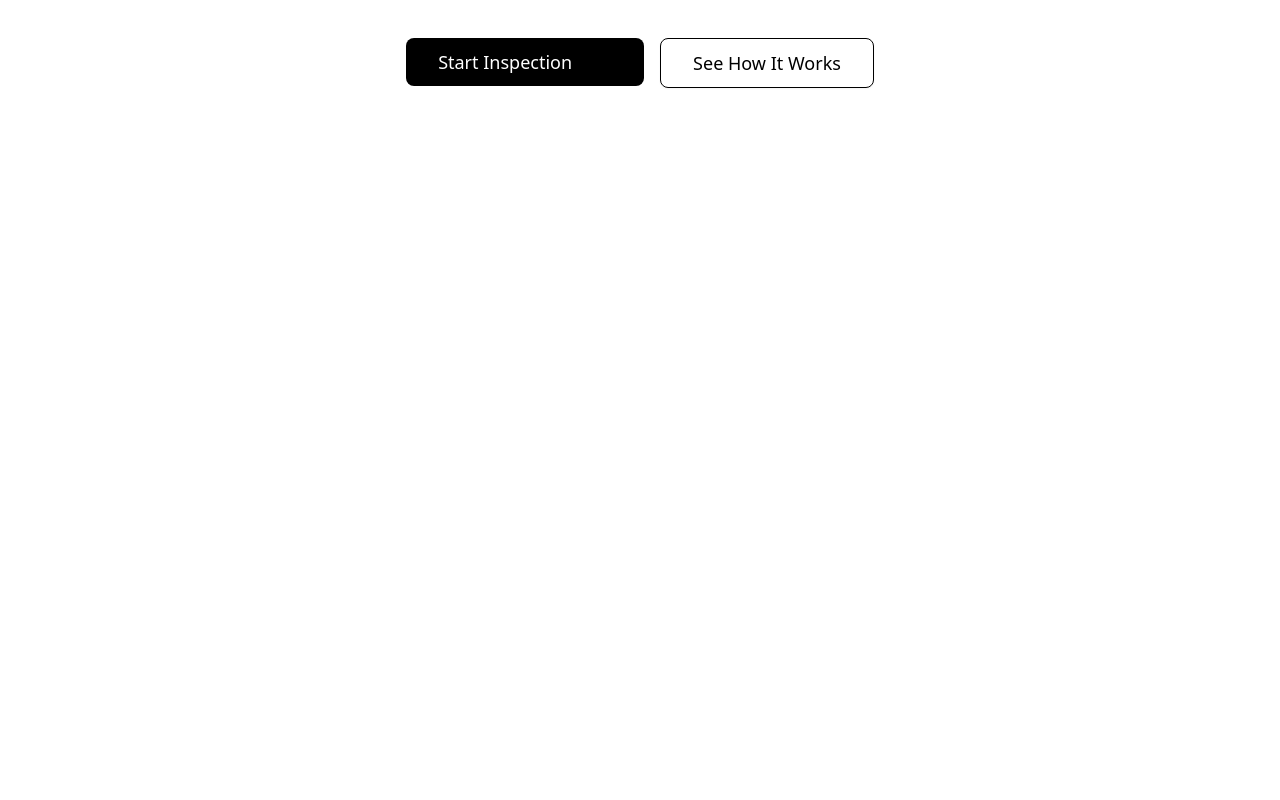
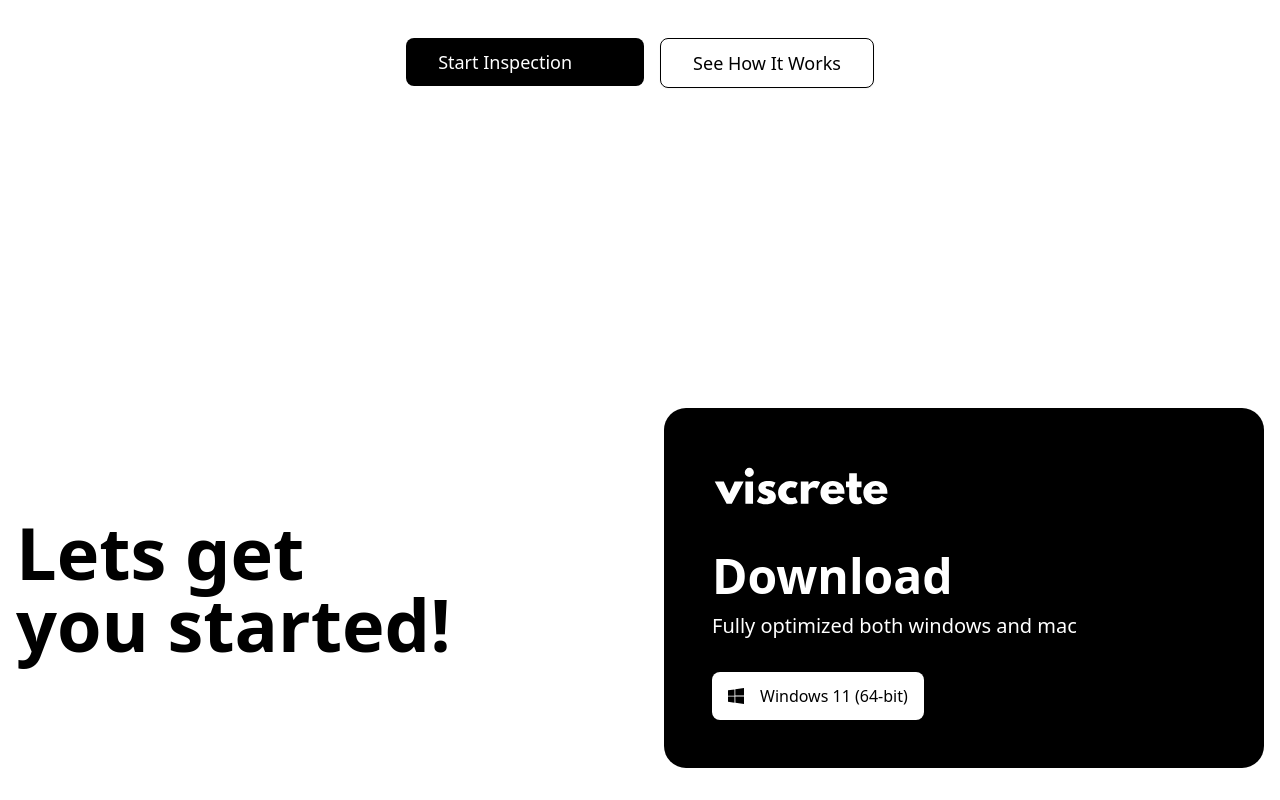
Before and after one commit to Magzzi/viscrete, a Next.js app in the folder frontend/: page / in a window 1280 px wide. Shown: the part 610-1410 px from the top of the page. Before the commit the page ends 800 px from the top, so only its background shows below. Built offline with nearby package versions, Linux system fonts and the light colour scheme; some icons are missing.

Commit message:
updated hero or home page

```diff
--- a/frontend/app/page.tsx
+++ b/frontend/app/page.tsx
@@ -5,7 +5,7 @@ import ChevronRightIcon from "@mui/icons-material/ChevronRight";
 
 export default function Home() {
   return (
-    <div className="min-h-screen bg-white dark:bg-black">
+    <div className="min-h-screen bg-[white] dark:bg-[#0c0c0c]">
       <Navbar />
       <main className="container mx-auto px-4 py-8">
         <div className="flex flex-col justify-center items-center space-y-6 md:space-y-8">
@@ -27,6 +27,69 @@ export default function Home() {
           </div>
         </div>
 
+        <div className="mt-60 md:mt-72 lg:mt-80">
+          <div className="grid grid-cols-1 lg:grid-cols-2 gap-8 lg:gap-12 items-center">
+            {/* Left Side - Text */}
+            <div className="text-center lg:text-left">
+              <h2 className="text-5xl md:text-6xl lg:text-7xl font-bold text-black dark:text-white">
+                Lets get<br />you started!
+              </h2>
+            </div>
+
+            {/* Right Side - Download Card */}
+            <div className="bg-black dark:bg-white rounded-3xl p-8 md:p-10 lg:p-12">
+              <div className="flex items-center justify-center lg:justify-start mb-6">
+                <Image
+                  src="/viscrete-dark.svg"
+                  alt="VISCRETE"
+                  width={180}
+                  height={60}
+                  priority
+                  className="dark:hidden"
+                />
+                <Image
+                  src="/viscrete-light.svg"
+                  alt="VISCRETE"
+                  width={180}
+                  height={60}
+                  priority
+                  className="dark:block"
+                />
+              </div>
+
+              <h3 className="text-4xl md:text-5xl font-bold text-white dark:text-black mb-3">
+                Download
+              </h3>
+
+              <p className="text-lg md:text-xl text-white dark:text-black mb-8">
+                Fully optimized both windows and mac
+              </p>
+
+              <div className="flex flex-col sm:flex-row gap-4">
+                <Button
+                  size="lg"
+                  className="cursor-pointer bg-white dark:bg-black text-black dark:text-white hover:bg-gray-100 dark:hover:bg-gray-900 px-6 py-6 text-base font-medium"
+                >
+                  <svg className="mr-2 h-5 w-5" viewBox="0 0 24 24" fill="currentColor">
+                    <path d="M0 3.449L9.75 2.1v9.451H0m10.949-9.602L24 0v11.4H10.949M0 12.6h9.75v9.451L0 20.699M10.949 12.6H24V24l-12.9-1.801"/>
+                  </svg>
+                  Windows 11 (64-bit)
+                </Button>
+
+                {/* <Button
+                  size="lg"
+                  className="disabled cursor-pointer bg-white dark:bg-black text-black dark:text-white hover:bg-gray-100 dark:hover:bg-gray-900 px-6 py-6 text-base font-medium"
+                >
+                  <svg className="mr-2 h-5 w-5" viewBox="0 0 24 24" fill="currentColor">
+                    <path d="M18.71 19.5c-.83 1.24-1.71 2.45-3.05 2.47-1.34.03-1.77-.79-3.29-.79-1.53 0-2 .77-3.27.82-1.31.05-2.3-1.32-3.14-2.53C4.25 17 2.94 12.45 4.7 9.39c.87-1.52 2.43-2.48 4.12-2.51 1.28-.02 2.5.87 3.29.87.78 0 2.26-1.07 3.81-.91.65.03 2.47.26 3.64 1.98-.09.06-2.17 1.28-2.15 3.81.03 3.02 2.65 4.03 2.68 4.04-.03.07-.42 1.44-1.38 2.83M13 3.5c.73-.83 1.94-1.46 2.94-1.5.13 1.17-.34 2.35-1.04 3.19-.69.85-1.83 1.51-2.95 1.42-.15-1.15.41-2.35 1.05-3.11z"/>
+                  </svg>
+                  MacOS 12+ (64-bit)
+                </Button> */}
+              </div>
+            </div>
+          </div>
+        </div>
+
       </main>
     </div>
   );
--- a/frontend/components/navbar.tsx
+++ b/frontend/components/navbar.tsx
@@ -23,7 +23,7 @@ export function Navbar() {
   }
 
   return (
-    <nav className="sticky top-0 md:top-5 z-50 p-2 md:p-2 w-full bg-white dark:bg-black border-b md:border-b-0 border-gray-200 dark:border-gray-800">
+    <nav className="sticky top-0 md:top-5 z-50 p-2 md:p-2 w-full bg-white dark:bg-[#0c0c0c] border-b md:border-b-0 border-gray-200 dark:border-gray-800">
       <div className="flex h-14 md:h-16 items-center justify-between px-4 md:px-8 w-full">
         <div className="flex items-center">
           {/* Logo */}
```
